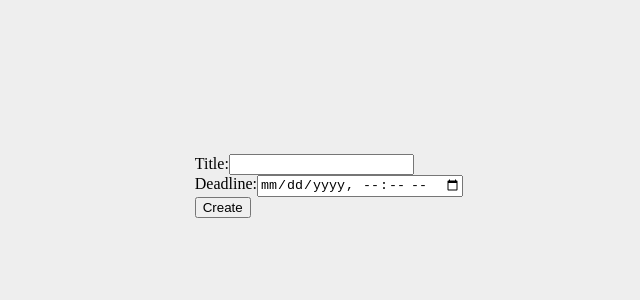
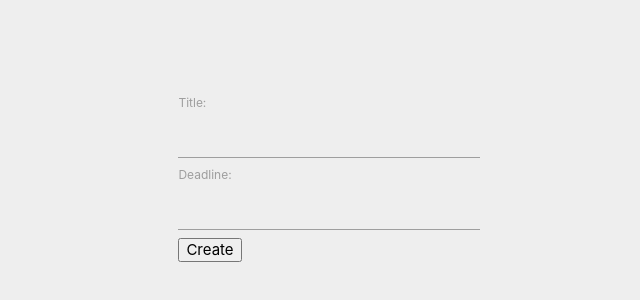
Before and after one commit to xhesiballa/countdown, a plain HTML site: page index.html in a window 1280 px wide. Shown: the part 222-522 px from the top of the page, without its empty margins (311-951 px from the left). Drawn offline with nearby package versions, Linux system fonts and the light colour scheme.

Commit message:
Use the materialize date/time picker instead of the native one. Include materialize component library cdn Chain date and time picker to open sequentially.

```diff
--- a/index.html
+++ b/index.html
@@ -1,12 +1,19 @@
 <html>
 	<head>
 		<link rel="stylesheet" type="text/css" href="style.css">
+		<!-- Materialize -->
+	    <link rel="stylesheet" href="https://cdnjs.cloudflare.com/ajax/libs/materialize/1.0.0/css/materialize.min.css">
+	    <script src="https://cdnjs.cloudflare.com/ajax/libs/materialize/1.0.0/js/materialize.min.js"></script>
+	    <meta name="viewport" content="width=device-width, initial-scale=1.0"/>
 	</head>
 
 	<body>
 	</body>
 	<script src="index.js"></script>
 	<script>
+		let d_instance;
+		let t_instance;
+
 		let url = new URL(document.location);
 		let params = url.searchParams;
 		let deadline = params.get("deadline");
@@ -43,9 +50,11 @@
 		}else{
 			 let el = document.createElement('div');
 			 el.innerHTML = "<label>Title:</label><input type='text' id='title'></br>" +
-			 	"<label>Deadline:</label><input type='datetime-local' id='deadline'></br>" +
+			 	"<label>Deadline:</label><input type='text' id='deadline'></br>" +
 			 	"<button onclick='createTimer()'>Create</button>";
 			 document.body.appendChild(el);
+			 dateTimePicker();
+			 document.getElementById("deadline").onfocus = () => {d_instance.open()};
 		}
 
 		function createTimer(){
@@ -58,5 +67,44 @@
 			url.searchParams.append("deadline", deadline.valueOf())
 			window.location = url;
 		}
+
+		function dateTimePicker(){
+			var d_elems = document.createElement("input");
+		    d_elems.hidden = true;
+		    d_elems.type = "text";
+		    d_elems.classList.add("datepicker");
+			document.body.appendChild(d_elems);
+
+		    let t_elems = document.createElement("input");
+		    t_elems.hidden = true;
+		    t_elems.type = "text";
+		    t_elems.classList.add("timepicker");
+		    document.body.appendChild(t_elems);
+
+			 document.addEventListener('DOMContentLoaded', () => {
+			    d_elems = document.querySelectorAll('.datepicker');
+
+
+			    d_instance = M.Datepicker.init(d_elems,
+			    	{	autoClose: true,
+			    		format: "yyyy-mm-dd",
+			    		minDate: new Date(),
+			    		onClose: () => t_instance.open()
+			    	})[0];
+			    console.log(d_instance);
+
+			    let t_elems = document.querySelectorAll('.timepicker');
+
+	    	 	t_instance = M.Timepicker.init(t_elems, {
+	    	 		onCloseEnd: dateTimePicked
+	    	 	})[0];
+
+	    	 	function dateTimePicked(){
+	    	 		let time = t_instance.time + " " + d_instance.toString();
+	    	 		document.getElementById("deadline").value = time;
+	    	 		console.log(d_instance.toString() + "T" + t_instance.time);
+	    	 	}
+			 });
+		}
 	</script>
 </html>
```
